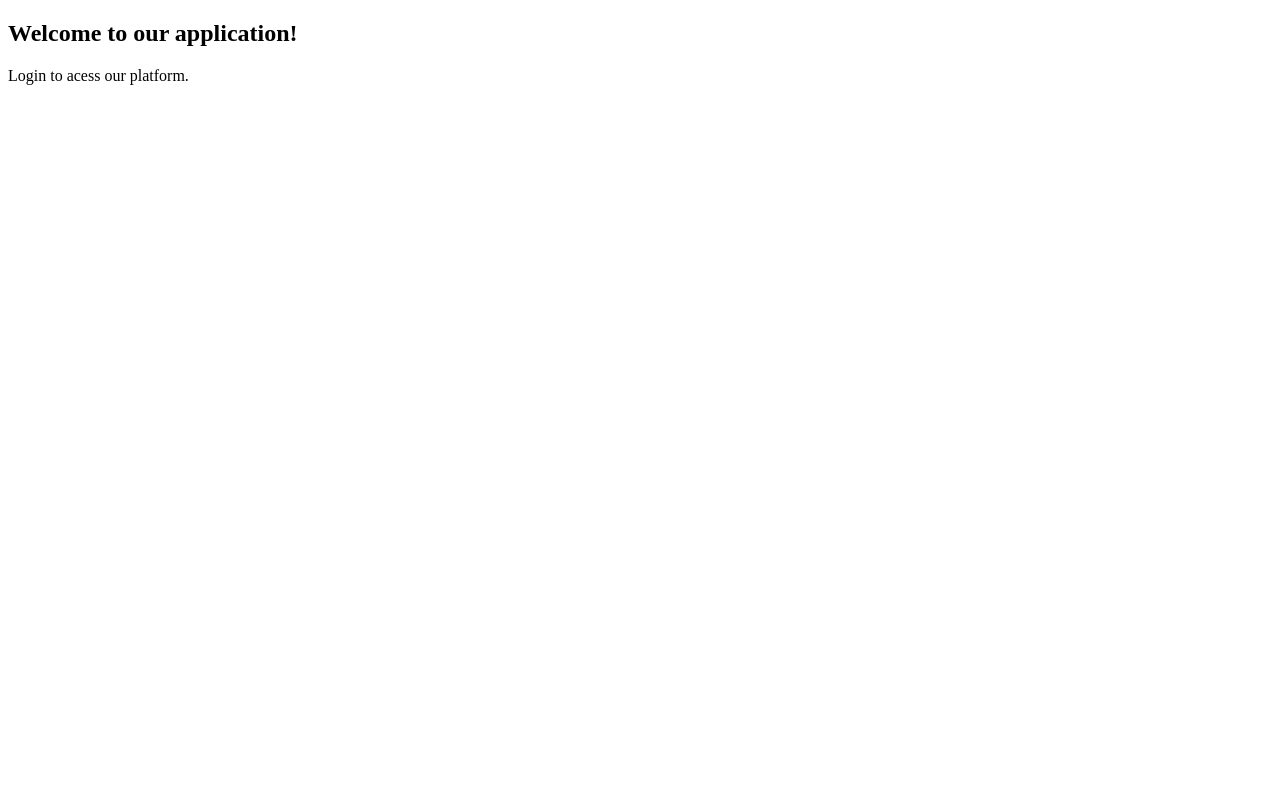
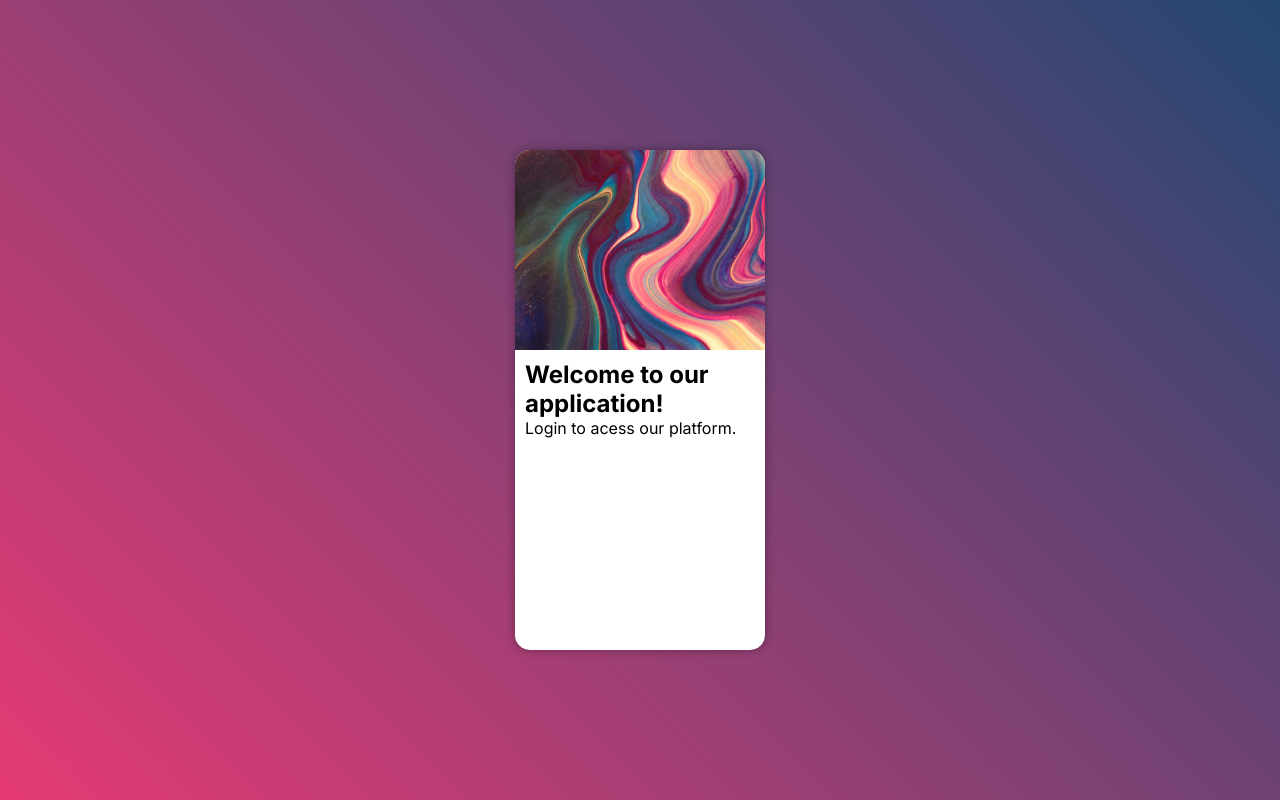
Before and after one commit to gustavogarciac/projeto-tela-login, a plain HTML site: page index.html in a window 1280 px wide. Drawn offline with Linux system fonts and the light colour scheme.

Commit message:
update project

```diff
--- a/estilos/style.css
+++ b/estilos/style.css
@@ -4,3 +4,48 @@
     --p-color: #e53a74;
     --s-color: #244772;
 }
+
+* {
+    font-family: 'Inter', sans-serif;
+    padding: 0px;
+    margin: 0px;
+    box-sizing: border-box;
+}
+
+body {
+    background-image: linear-gradient(45deg, var(--p-color), var(--s-color));
+    height: 100vh;
+    width: 100vw;
+}
+
+main {
+    position: relative;
+    height: 100vh;
+    width: 100vw;
+}
+
+section#login-sect {
+    background-color: white;
+    width: 250px;
+    height: 500px;
+    border-radius: 15px;
+    position: absolute;
+    top: 50%;
+    left: 50%;
+    transform: translate(-50%, -50%);
+    overflow: hidden;
+    box-shadow: 0px 0px 10px rgba(0, 0, 0, 0.344);
+}
+
+section#login-sect div#img-side {
+    display: block;
+    background-image: url('../bg.jpg');
+    background-size: cover;
+    background-repeat: no-repeat;
+    height: 200px;
+}
+
+section#login-sect div#form-side {
+    display: block;
+    padding: 10px;
+}
--- a/index.html
+++ b/index.html
@@ -6,12 +6,14 @@
     <meta name="viewport" content="width=device-width, initial-scale=1.0">
     <title>Log-in platform</title>
     <link rel="stylesheet" href="estilos/style.css">
+    <link rel="preconnect" href="https://fonts.googleapis.com">
+    <link rel="preconnect" href="https://fonts.gstatic.com" crossorigin>
+    <link href="https://fonts.googleapis.com/css2?family=Inter:wght@400;700&display=swap" rel="stylesheet">
 </head>
 <body>
     <main>
         <section id="login-sect">
             <div id="img-side">
-
             </div>
             <div id="form-side">
                 <h1>Welcome to our application!</h1>
```
Also changed, not shown: bg.jpg (added).
